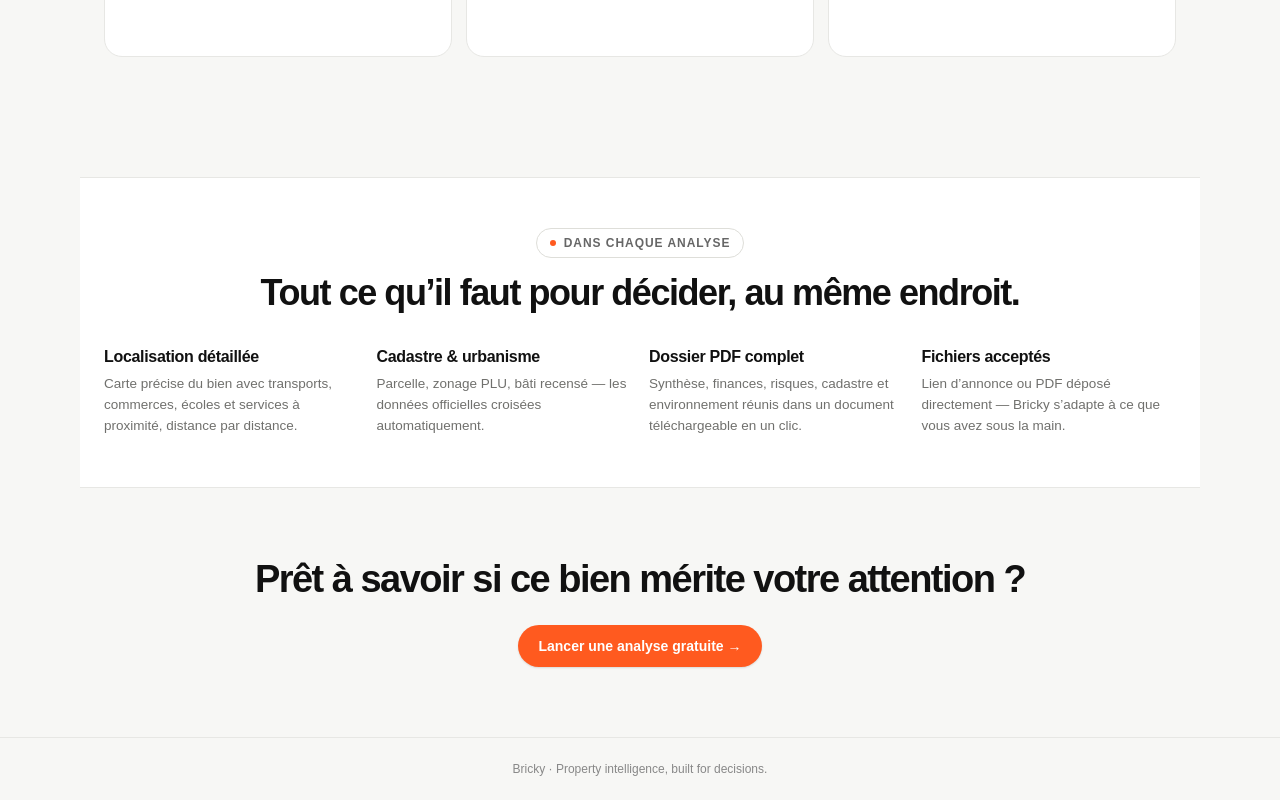
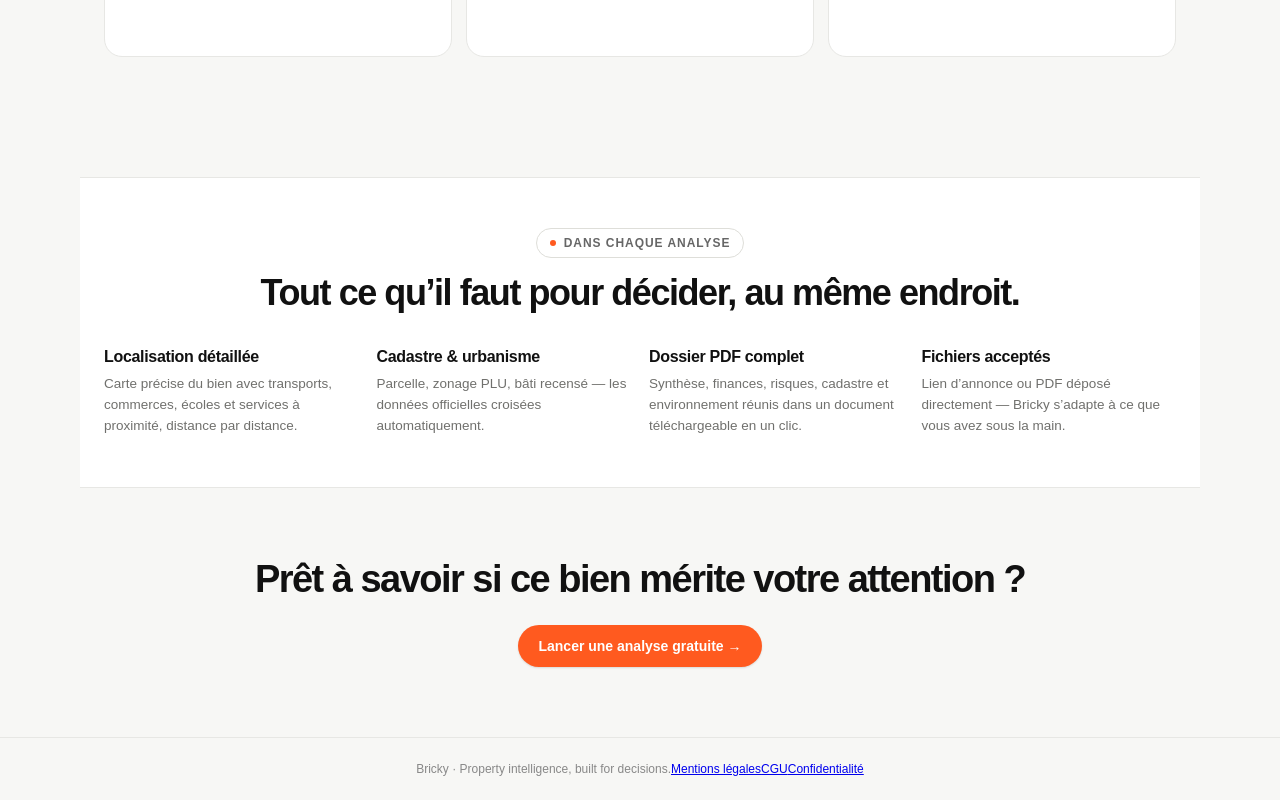
Before and after one commit to dreamsbuilding3-afk/BRICKY.AI, a Next.js app: page / in a window 1280 px wide. Shown: the part 1204-2004 px from the top of the page. Built offline with nearby package versions, Linux system fonts and the light colour scheme.

Commit message:
feat: ajoute les liens vers les pages legales dans le footer

```diff
--- a/app/page.tsx
+++ b/app/page.tsx
@@ -71,7 +71,7 @@ export default function Home() {
         <a className="nav-cta" href="/analyze">Lancer une analyse gratuite →</a>
       </section>
 
-      <footer className="footer">Bricky · Property intelligence, built for decisions.</footer>
+      <footer className="footer"><span>Bricky · Property intelligence, built for decisions.</span><span className="footer-links"><a href="/legal/mentions-legales">Mentions légales</a><a href="/legal/cgu">CGU</a><a href="/legal/confidentialite">Confidentialité</a></span></footer>
     </main>
   );
 }
```
